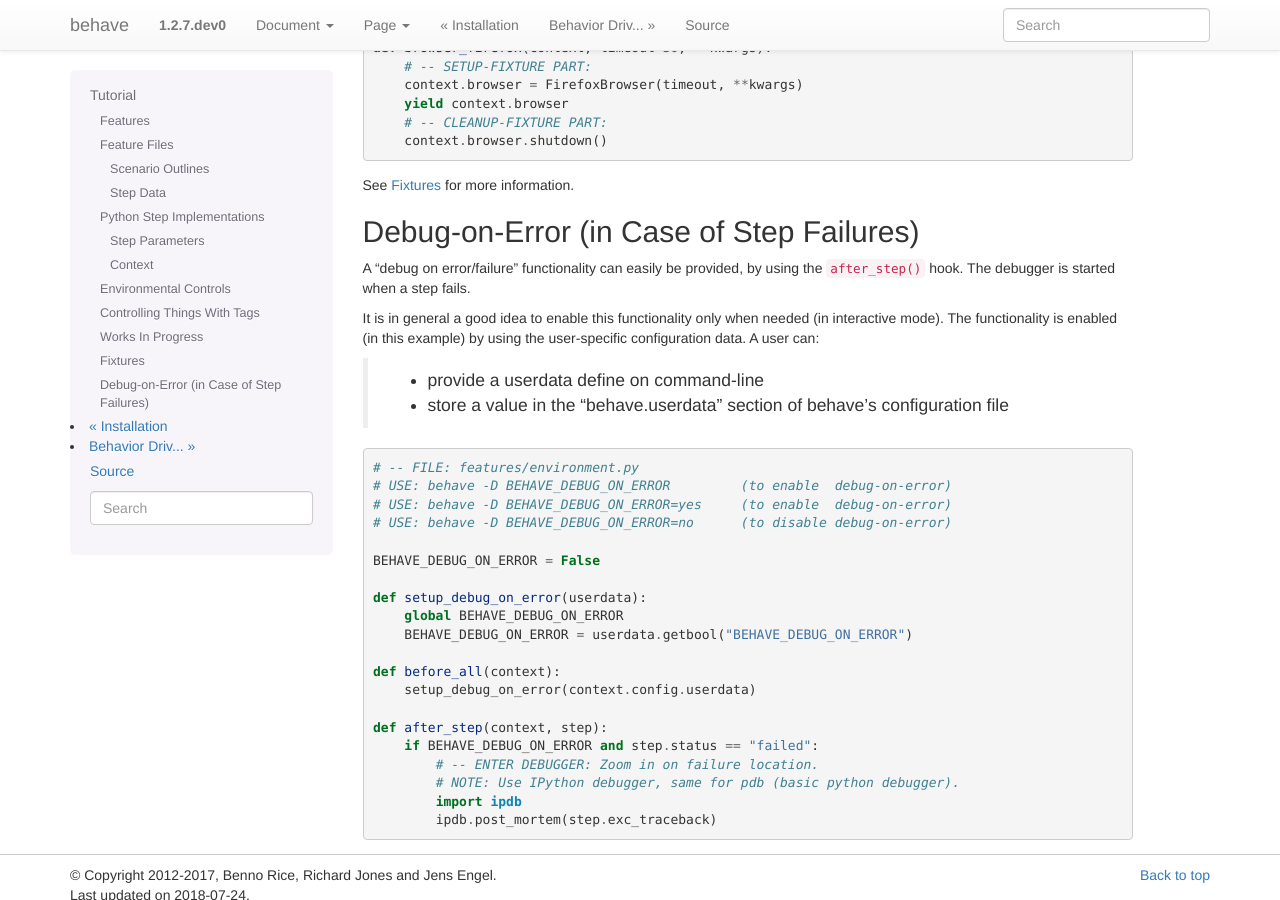
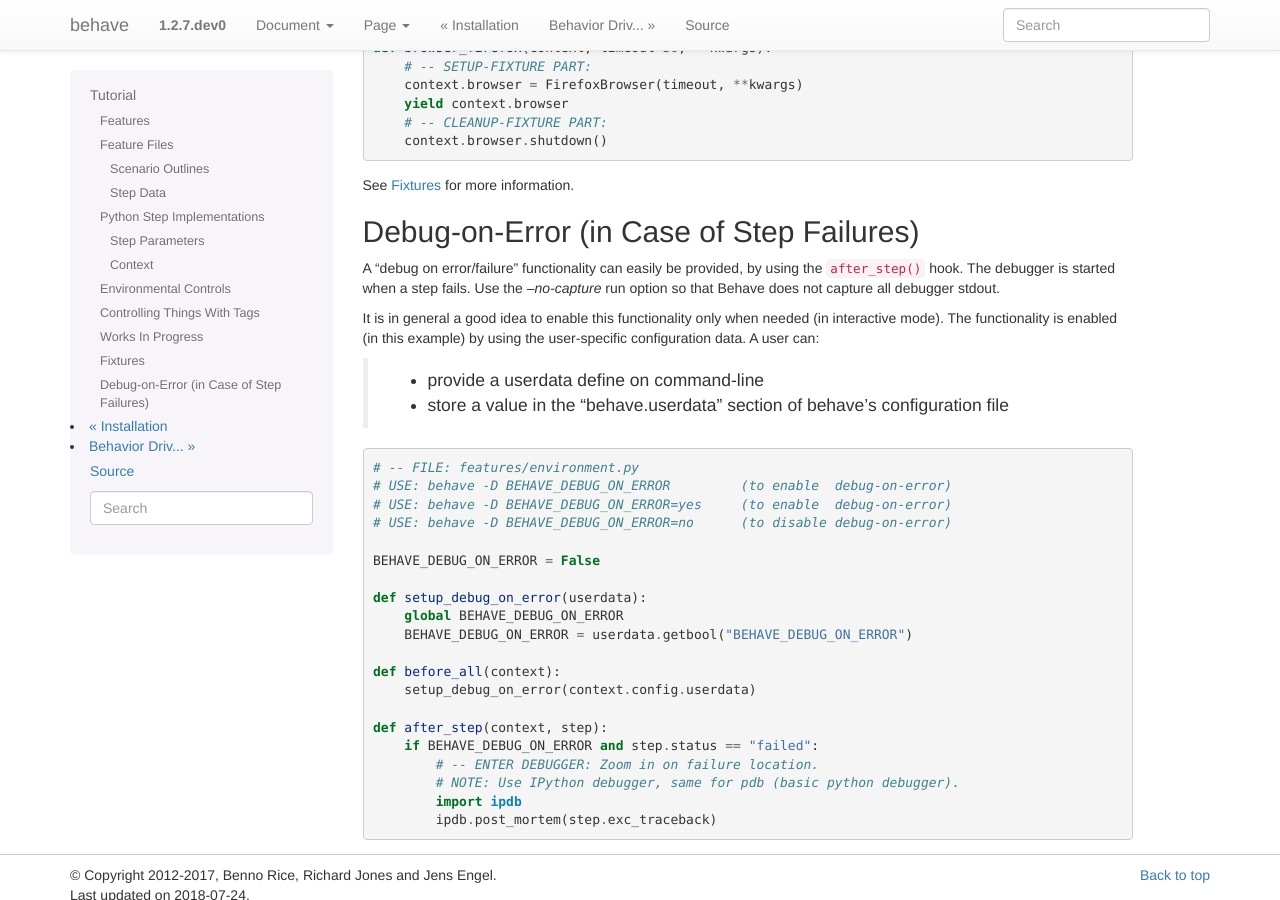
Before and after one commit to behave/behave, a Sphinx documentation site: the page built from docs/tutorial.rst, in a window 1280 px wide and 900 px high, scrolled down 9661 px. Built offline with Sphinx 7.4.7, drawn with Linux system fonts in a browser that asks for light colours.

Commit message:
mention --no-capture to get debugger stdout

```diff
--- a/docs/tutorial.rst
+++ b/docs/tutorial.rst
@@ -651,6 +651,8 @@ Debug-on-Error (in Case of Step Failures)
 A "debug on error/failure" functionality can easily be provided,
 by using the ``after_step()`` hook.
 The debugger is started when a step fails.
+Use the `--no-capture` run option so that Behave does not capture
+all debugger stdout.
 
 It is in general a good idea to enable this functionality only when needed
 (in interactive mode). The functionality is enabled (in this example)
```
